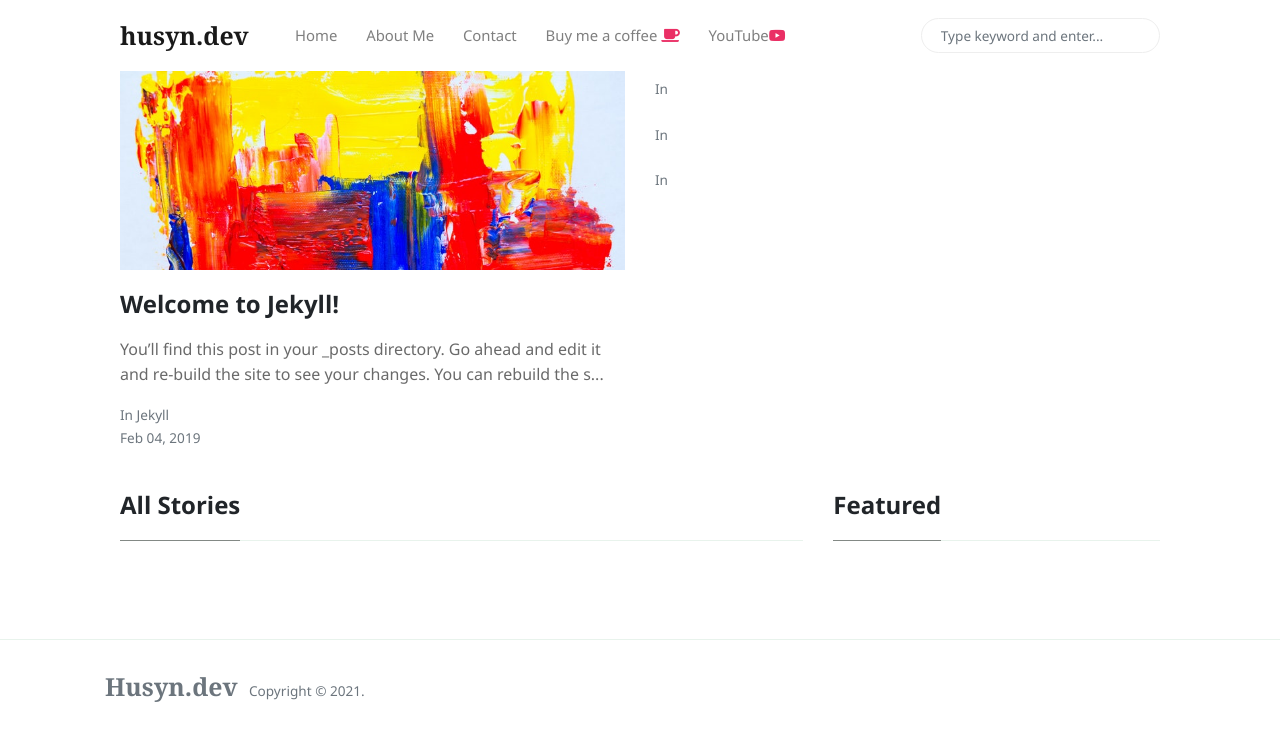
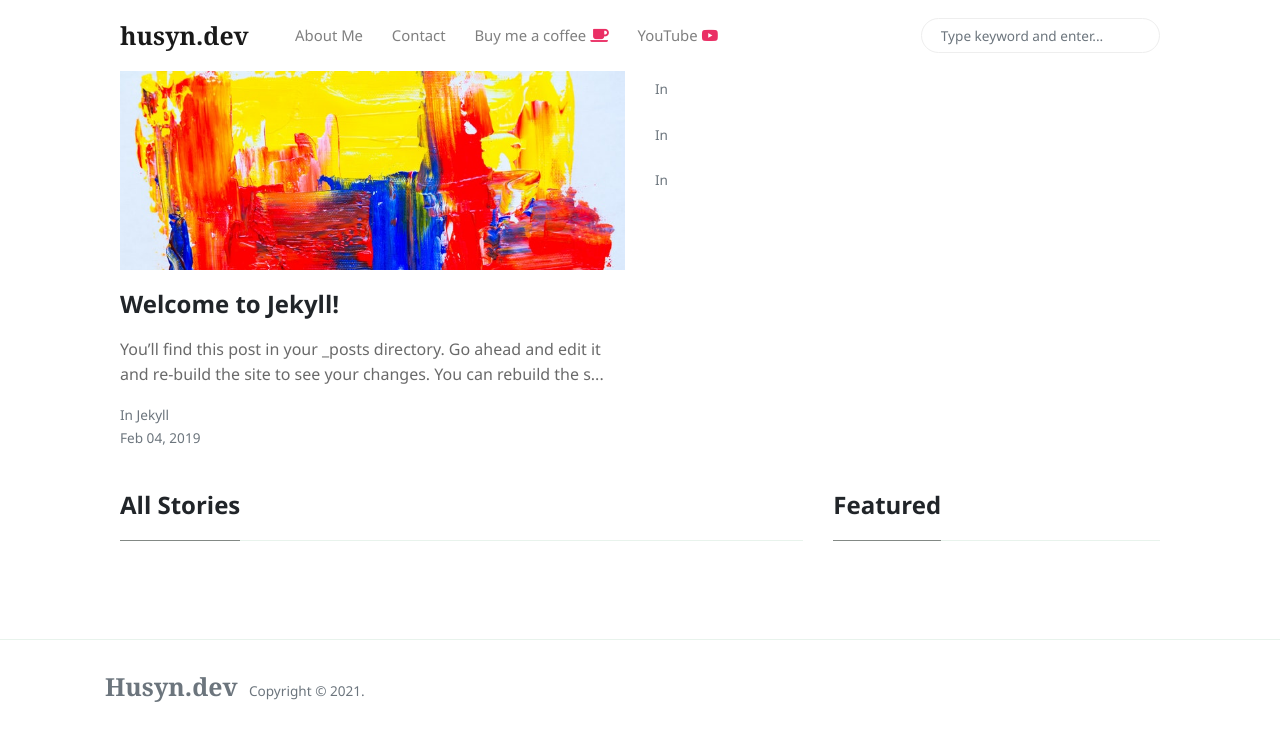
Before and after one commit to husyn/husyn.dev, a Jekyll site: the page built from index.html, in a window 1280 px wide. Shown: the top 741 px of the page. Built offline with Jekyll 4.4.1, drawn with Linux system fonts in a browser that asks for light colours; nearby versions of some CDN libraries; the list of posts is cut into pages by our own code.

Commit message:
Removes Home link in favour of site name

```diff
--- a/_includes/menu-header.html
+++ b/_includes/menu-header.html
@@ -1,8 +1,5 @@
 <!--  Replace menu links here -->
 
-<li class="nav-item">
-    <a class="nav-link" href="{{site.baseurl}}/index.html">Home</a>
-</li>
 <!-- <li class="nav-item">
 <a class="nav-link" href="{{site.baseurl}}/authors-list.html">Authors</a>
 </li> -->
@@ -16,5 +13,5 @@
     <a target="_blank" class="nav-link" href="https://www.buymeacoffee.com/husyn">Buy me a coffee <i class="fa fa-coffee text-danger"></i></a>
 </li>
 <li class="nav-item">
-    <a target="_blank" class="nav-link" href="https://www.youtube.com/channel/UCQnAN556-_JeXfiQi9SgN_g">YouTube<i class="fab fa-youtube text-danger"></i></a>
+    <a target="_blank" class="nav-link" href="https://www.youtube.com/channel/UCQnAN556-_JeXfiQi9SgN_g">YouTube <i class="fab fa-youtube text-danger"></i></a>
 </li>
```
